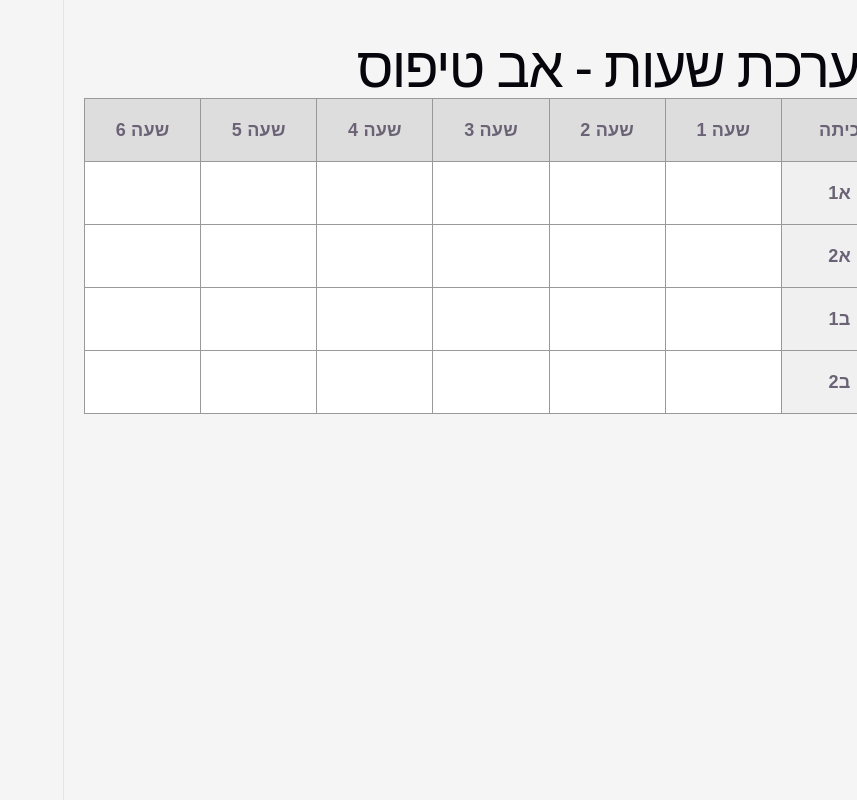
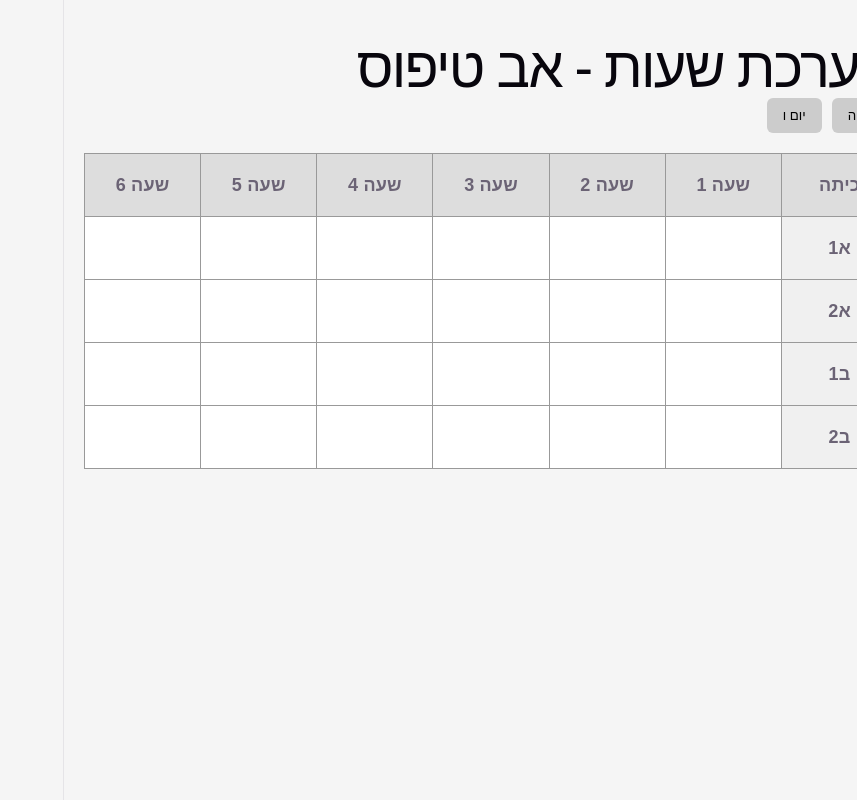
Before and after one commit to tiktik1717/timetable-app, a React (Vite) app: page / in a window 1280 px wide. Shown: the whole page, without its empty margins (423-1280 px from the left). Built offline with nearby package versions, Linux system fonts and the light colour scheme.

Commit message:
add multi-day scheduling

```diff
--- a/src/App.css
+++ b/src/App.css
@@ -62,3 +62,22 @@ th {
   background: red;
   color: white;
 }
+
+.days-bar {
+  display: flex;
+  gap: 10px;
+  margin-bottom: 20px;
+}
+
+.day-button {
+  padding: 10px 16px;
+  border: none;
+  background: #ccc;
+  cursor: pointer;
+  border-radius: 6px;
+}
+
+.active-day {
+  background: #1976d2;
+  color: white;
+}
--- a/src/App.jsx
+++ b/src/App.jsx
@@ -4,16 +4,26 @@ import "./App.css";
 
 import DraggableTeacher from "./components/DraggableTeacher";
 import DroppableCell from "./components/DroppableCell";
-import { teachers, classes, hours } from "./data/mockData";
+
+import {
+  teachers,
+  classes,
+  hours,
+  days,
+} from "./data/mockData";
 
 export default function App() {
+  const [selectedDay, setSelectedDay] = useState("א");
+
   const [schedule, setSchedule] = useState({});
 
   function hasConflict(currentClass, hour, teacherId) {
     for (const className of classes) {
       if (className === currentClass) continue;
 
-      if (schedule[className]?.[hour] === teacherId) {
+      if (
+        schedule[selectedDay]?.[className]?.[hour] === teacherId
+      ) {
         return true;
       }
     }
@@ -27,13 +37,20 @@ export default function App() {
     if (!over) return;
 
     const teacherId = active.id;
+
     const [className, hour] = over.id.split("-");
 
     setSchedule((prev) => ({
       ...prev,
-      [className]: {
-        ...prev[className],
-        [hour]: teacherId,
+
+      [selectedDay]: {
+        ...prev[selectedDay],
+
+        [className]: {
+          ...prev[selectedDay]?.[className],
+
+          [hour]: teacherId,
+        },
       },
     }));
   }
@@ -43,12 +60,31 @@ export default function App() {
       <div className="container">
         <h1>מערכת שעות - אב טיפוס</h1>
 
+        <div className="days-bar">
+          {days.map((day) => (
+            <button
+              key={day}
+              className={
+                selectedDay === day
+                  ? "day-button active-day"
+                  : "day-button"
+              }
+              onClick={() => setSelectedDay(day)}
+            >
+              יום {day}
+            </button>
+          ))}
+        </div>
+
         <div className="layout">
           <div className="teachers-panel">
             <h2>מורים</h2>
 
             {teachers.map((teacher) => (
-              <DraggableTeacher key={teacher.id} teacher={teacher} />
+              <DraggableTeacher
+                key={teacher.id}
+                teacher={teacher}
+              />
             ))}
           </div>
 
@@ -56,6 +92,7 @@ export default function App() {
             <thead>
               <tr>
                 <th>כיתה</th>
+
                 {hours.map((hour) => (
                   <th key={hour}>שעה {hour}</th>
                 ))}
@@ -65,15 +102,27 @@ export default function App() {
             <tbody>
               {classes.map((className) => (
                 <tr key={className}>
-                  <td className="class-name">{className}</td>
+                  <td className="class-name">
+                    {className}
+                  </td>
 
                   {hours.map((hour) => {
-                    const teacherId = schedule[className]?.[hour];
+                    const teacherId =
+                      schedule[selectedDay]?.[className]?.[
+                        hour
+                      ];
 
-                    const teacher = teachers.find((t) => t.id === teacherId);
+                    const teacher = teachers.find(
+                      (t) => t.id === teacherId
+                    );
 
                     const conflict =
-                      teacherId && hasConflict(className, hour, teacherId);
+                      teacherId &&
+                      hasConflict(
+                        className,
+                        hour,
+                        teacherId
+                      );
 
                     return (
                       <DroppableCell
--- a/src/data/mockData.js
+++ b/src/data/mockData.js
@@ -7,3 +7,12 @@ export const teachers = [
 export const classes = ["א1", "א2", "ב1", "ב2"];
 
 export const hours = [1, 2, 3, 4, 5, 6];
+
+export const days = [
+  "א",
+  "ב",
+  "ג",
+  "ד",
+  "ה",
+  "ו",
+];
```
